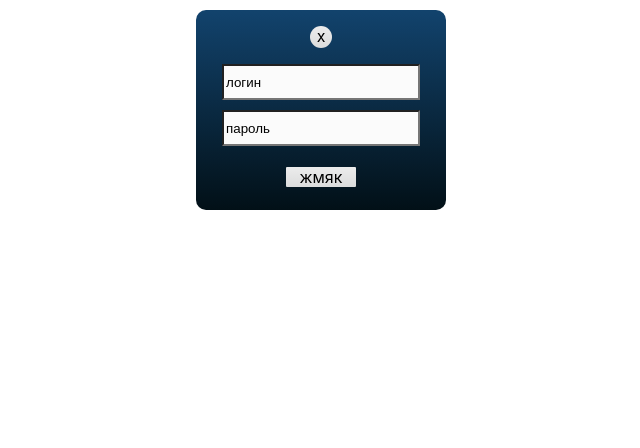
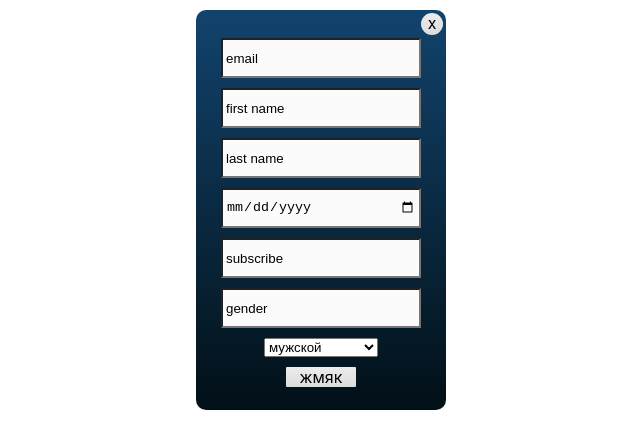
Before and after one commit to dakotalisa/my-app, a React (Create React App) app: page / in a window 1280 px wide. Shown: the top 448 px of the page, without its empty margins (319-959 px from the left). Built offline with nearby package versions, Linux system fonts and the light colour scheme.

Commit message:
data entry form

```diff
--- a/src/App.js
+++ b/src/App.js
@@ -1,12 +1,12 @@
 import React from 'react';
 import logo from './logo.svg';
 import './App.css';
-import Info from './pages/auth';
+import Registration from './pages/registration';
 
 function App() {
   return (
     <div>
-      <Info/>
+      <Registration/>
     </div>
   );
 }
--- a/src/pages/auth/index.js
+++ b/src/pages/auth/index.js
@@ -1,23 +1,19 @@
 import React from "react";
 import './index.scss';
 
-class Info extends React.Component {
+class Auth extends React.Component {
   render() {
     return (
       //<div className="body">
-      <div className="first">
-        <p>
-          <div className="exit">x</div>
-        </p>
-            <input type="buuton" className="vvod login" value="логин"/>
-            <input type="buuton" className="vvod parol" value="пароль"/>
-        <p>
-          <div className="send">жмяк</div>
-        </p>
+      <div className="auth">
+        <div className="auth__exit">x</div>
+        <input type="text" className="auth__button-login" value="логин"/>
+        <input type="password" className="auth__button-password" value="пароль"/>
+        <div className="auth__send">жмяк</div>
       </div>
     //</div>
     );
   }
 }
 
-export default Info;
+export default Auth;
--- a/src/pages/auth/index.scss
+++ b/src/pages/auth/index.scss
@@ -1,8 +1,7 @@
 //.body {
 //   background-image: url(src/images/temnyj-fon.jpg);
 //}
-
-.first {
+.auth {
   background: linear-gradient(to top, #021017, #12436d);
   width: 250px;
   height: 200px;
@@ -11,33 +10,35 @@
   display: flex;
   flex-direction: column;
   align-items: center;
+
+    &__exit{
+      align-self:flex-end;
+      background: linear-gradient(to top, #dbdcdc, #ececec);
+      border-radius: 11px;
+      width: 22px;
+      text-align: center;
+      padding-bottom: 2px;
+      margin: 3px;
     }
-
-.vvod {
+   &__button-login,
+   &__button-password {
       background: #fbfbfb;
       width: 190px;
       height: 30px;
     }
-.login {
+    &__button-login {
       margin-bottom: 10px;
     }
 
-.parol {
+    &__button-password {
       margin-bottom: 5px;
     }
 
-.send {
+    &__send {
       background: linear-gradient(to top, #dbdcdc, #ececec);
       border-radius: 1px;
       width: 70px;
       text-align: center;
 
     }
-.exit {
-   align-self:flex-end;
-   background: linear-gradient(to top, #dbdcdc, #ececec);
-   border-radius: 11px;
-   width: 22px;
-   text-align: center;
-   padding-bottom: 2px;
 }
--- /dev/null
+++ b/src/pages/registration/index.js
@@ -0,0 +1,26 @@
+import React from "react";
+import './index.scss';
+
+class Registration extends React.Component {
+  render() {
+    return (
+      <div className="registration">
+        <div className="registration__exit">x</div>
+        <input type="text" className="registration__input-email" value="email"/>
+        <input type="text" className="registration__input-fname" value="first name"/>
+        <input type="text" className="registration__input-lname" value="last name"/>
+        <input type="date" className="registration__input-birthday" value="birthday"/>
+        <input type="boolean" className="registration__input-subscribe" value="subscribe"/>
+        <input type="select -M-F-Undefined" className="registration__input-gender" value="gender"/>
+        <select>
+            <option disabled="disabled" value="gender">Выберите пол:</option>
+            <option value="men">мужской</option>
+            <option value="women">женский</option>
+        </select>
+        <div className="registration__send">жмяк</div>
+      </div>
+    );
+  }
+}
+
+export default Registration;
--- /dev/null
+++ b/src/pages/registration/index.scss
@@ -0,0 +1,43 @@
+.registration {
+  background: linear-gradient(to top, #021017, #12436d);
+  width: 250px;
+  height: 400px;
+  margin: 10px auto;
+  border-radius: 10px;
+  display: flex;
+  flex-direction: column;
+  align-items: center;
+
+    &__exit {
+    align-self:flex-end;
+    background: linear-gradient(to top, #dbdcdc, #ececec);
+    border-radius: 11px;
+    width: 22px;
+    text-align: center;
+    padding-bottom: 2px;
+    margin: 3px;
+    }
+
+    &__input-fname,
+    &__input-lname,
+    &__input-birthday,
+    &__input-subscribe,
+    &__input-gender,
+    &__input-email {
+      background: #fbfbfb;
+      width: 190px;
+      height: 30px;
+      margin-bottom: 10px;
+      padding: 3px;
+     }
+
+    &__send {
+      background: linear-gradient(to top, #dbdcdc, #ececec);
+      border-radius: 1px;
+      width: 70px;
+      text-align: center;
+      margin: 10px;
+     }
+}
+
+//email/first name/last name/birthday(date)/subscribe(boolean)/gender(select -M-F-Undefined)/
```
Also changed, not shown: 1 other file (tests, documents, lock files or other folders). Lines whose indentation alone changed are shown as unchanged.
